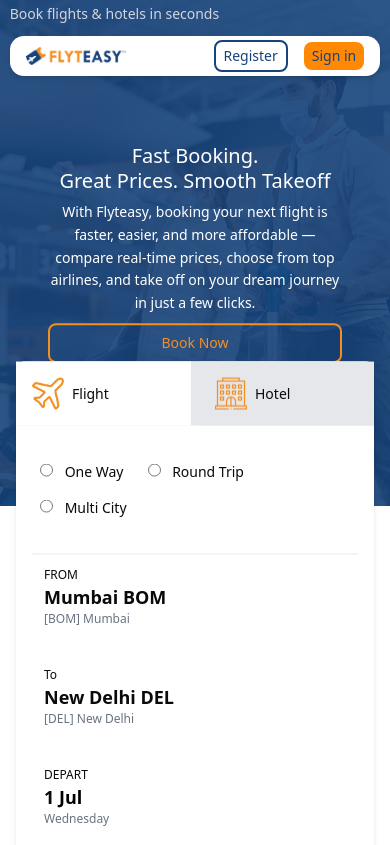
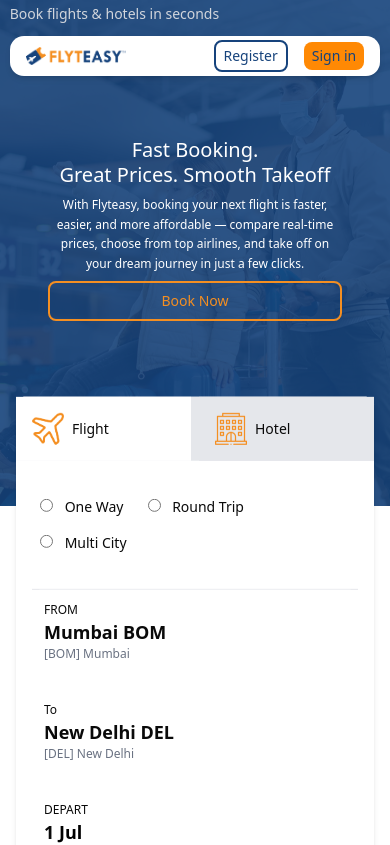
Before and after one commit to nithin32567/flyt_easy, a React (Vite) app in the folder client/: page / in a window 390 px wide. Shown: the top 845 px of the page. Built offline with nearby package versions, Linux system fonts and the light colour scheme; no server answers.

Commit message:
responsiveness completed

```diff
--- a/client/src/components/Demobanner.jsx
+++ b/client/src/components/Demobanner.jsx
@@ -13,17 +13,17 @@ const Demobanner = () => {
       </div>
       <img className="w-full h-full object-cover z-10" src={banner01} alt="" />
 
-      <div className="absolute sm:top-1/2 top-2/4 px-12 left-1/2 -translate-x-1/2 -translate-y-1/2 text-white text-center z-50 opacity-100 w-full flex flex-col gap-2 md:gap-4  md:px-0">
+      <div className="absolute -mt-6  sm:top-1/2 top-2/4 px-12 left-1/2 -translate-x-1/2 -translate-y-1/2 text-white text-center z-50 opacity-100 w-full flex flex-col gap-2 md:gap-4  md:px-0">
         <h1 className="text-xl sm:text-2xl md:text-3xl lg:text-4xl  leading-tight">
           Fast Booking. <br />
           Great Prices. Smooth Takeoff
         </h1>
-        <h3 className="text-sm sm:text-base md:text-lg  leading-relaxed md:max-w-4xl w-full mx-auto">
+        <h3 className="text-xs sm:text-base md:text-lg  leading-relaxed md:max-w-4xl w-full mx-auto">
           With Flyteasy, booking your next flight is faster, easier, and more
           affordable — compare real-time prices, choose from top airlines, and
           take off on your dream journey in just a few clicks.
         </h3>
-        <button  className="hover:bg-[#f48f22] border-2 border-[#f48f22] w-full sm:w-[250px] md:w-[300px] mx-auto hover:text-white text-[#f48f22] cursor-pointer px-4 py-2 rounded-md text-sm md:text-base transition-colors duration-300">
+        <button className="hover:bg-[#f48f22] border-2 border-[#f48f22] w-full sm:w-[250px] md:w-[300px] mx-auto hover:text-white text-[#f48f22] cursor-pointer px-4 py-2 rounded-md text-sm md:text-base transition-colors duration-300">
           Book Now
         </button>
       </div>
--- a/client/src/pages/FlightSearch.jsx
+++ b/client/src/pages/FlightSearch.jsx
@@ -23,7 +23,7 @@ const FlightSearch = () => {
 
       <div
         className="
-      -translate-y-[5%]
+      -translate-y-[4%]
       relative z-20 w-full flex flex-col gap-4 px-4 py-8 md:max-w-7xl mx-auto "
       >
         <SearchForm />
```
